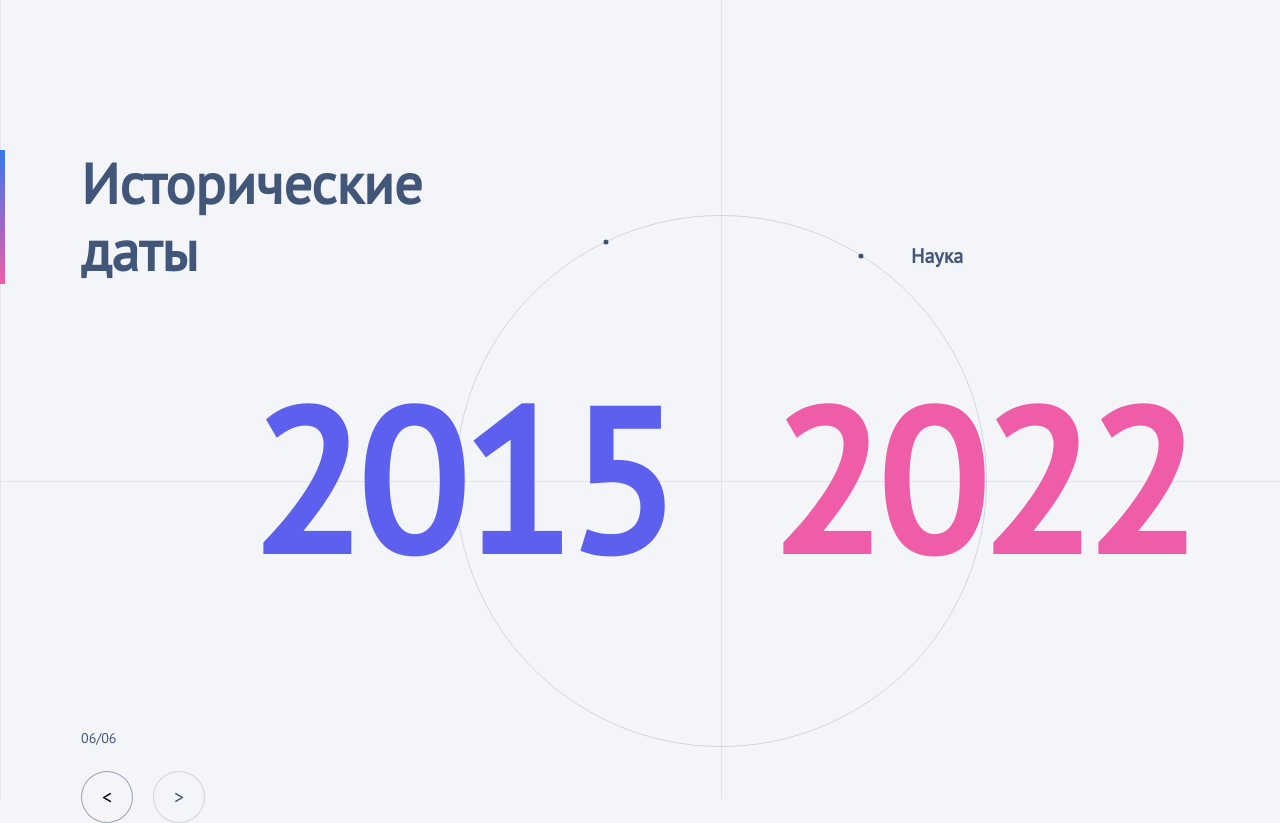
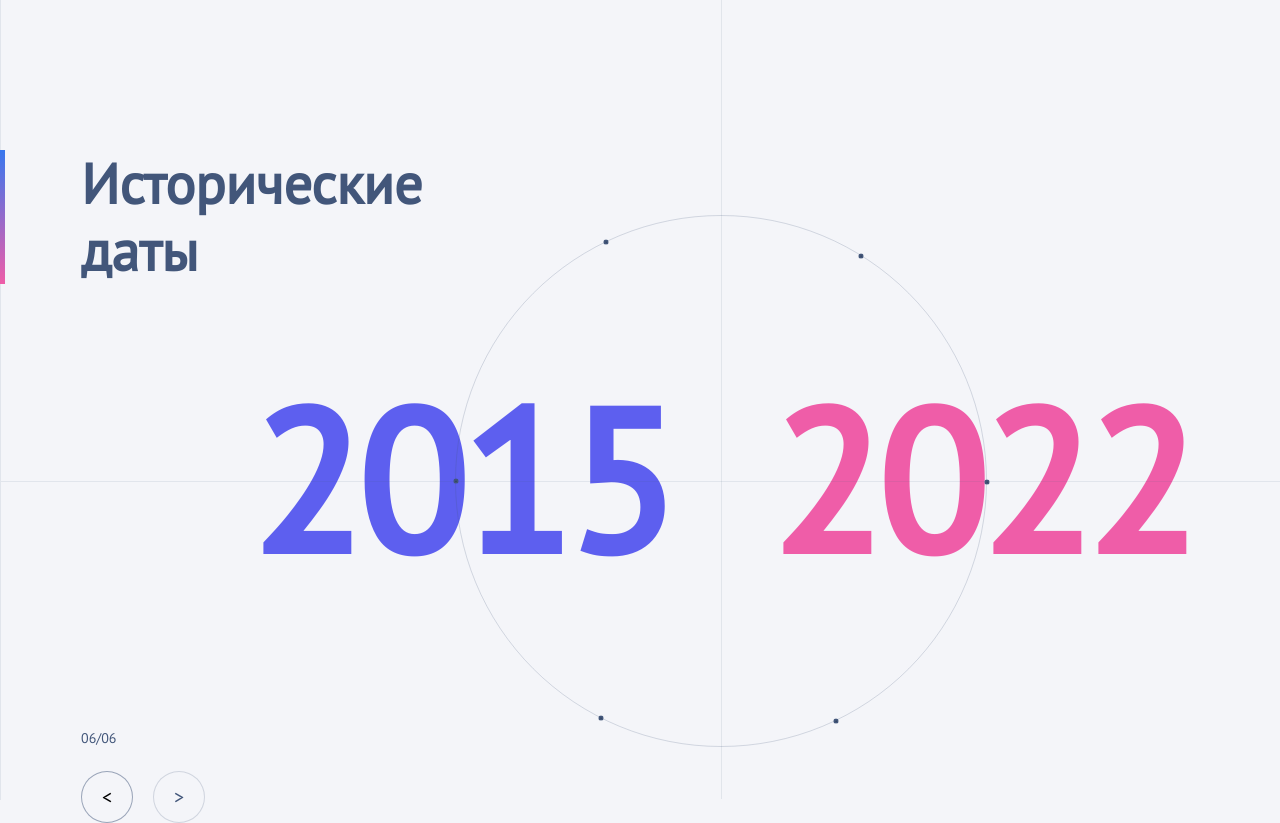
Before and after one commit to damnnou/test-history, a React (Create React App) app: page / in a window 1280 px wide. Shown: the top 823 px of the page. Built offline with nearby package versions, Linux system fonts and the light colour scheme.

Commit message:
position for all circle buttons

```diff
--- a/src/ui/MainCircle.tsx
+++ b/src/ui/MainCircle.tsx
@@ -1,4 +1,4 @@
-import React, { useRef } from "react";
+import React, { useRef, useState } from "react";
 import styled from "styled-components";
 import { colors } from "../styles/colors.ts";
 import CircleButton from "../features/CircleButton.tsx";
@@ -64,14 +64,61 @@ const CircleButtonCategory = styled.label`
 `;
 
 const MainCircle: React.FC = () => {
-    const activeCategory = {
-        id: 0,
+    const [selectedCategory, setSelectedCategory] = useState(0);
+
+    const categoriesList = [
+        {
+            id: 1,
+            name: "Технологии",
+            styles: {
+                left: "125px",
+            },
+        },
+        {
+            id: 2,
+            name: "Кино",
+            styles: {
+                top: "15px",
+                left: "380px",
+            },
+        },
+        {
+            id: 3,
+            name: "Литература",
+            styles: {
+                top: "240.5px",
+                right: "-25.5px",
+            },
+        },
+        {
+            id: 4,
+            name: "Театр",
+            styles: {
+                bottom: "0px",
+                right: "125px",
+            },
+        },
+        {
+            id: 5,
+            name: "Спорт",
+            styles: {
+                left: "120px",
+                bottom: "3px",
+            },
+        },
+        {
+            id: 6,
             name: "Наука",
-    };
+            styles: {
+                bottom: "240.5px",
+                left: "-25.5px",
+            },
+        },
+    ];
     const circleRef = useRef<HTMLDivElement | null>(null);
     const circleButtonRef = useRef<HTMLDivElement | null>(null);
 
-    const handleMove = () => {
+    const handleMove = (id) => {
         const circleButtonClass =
             "." + circleButtonRef.current?.className.split(" ")[0];
         gsap.to(circleRef.current, {
@@ -84,44 +131,33 @@ const MainCircle: React.FC = () => {
             duration: 0.5,
             ease: Power1.easeInOut,
         });
+        setSelectedCategory(
+            categoriesList.filter((category) => category.id === id)[0].id
+        );
     };
 
     return (
         <Cross>
             <Circle ref={circleRef}>
+                {categoriesList.map((category) => (
                     <CircleButtonWrapper
+                        key={category.id + category.name}
                         ref={circleButtonRef}
-                    onClick={handleMove}
-                    style={{
-                        position: "absolute",
-                        left: "125px",
-                    }}
-                >
-                    <CircleButton
-                        selected={false}
-                        animated
-                        value={activeCategory.id}
-                    ></CircleButton>
-                    {}
-                </CircleButtonWrapper>
-                <CircleButtonWrapper
-                    style={{
-                        position: "absolute",
-                        top: "15px",
-                        left: "380px",
-                    }}
+                        style={category.styles}
                     >
                         <CircleButton
                             animated
-                        selected={false}
-                        value={activeCategory.id}
-                    ></CircleButton>
-                    {activeCategory && (
+                            onClick={() => handleMove(category.id)}
+                            selected={selectedCategory === category.id}
+                            value={category.id}
+                        />
+                        {selectedCategory === category.id && (
                             <CircleButtonCategory>
-                            {activeCategory.name}
+                                {category.name}
                             </CircleButtonCategory>
                         )}
                     </CircleButtonWrapper>
+                ))}
             </Circle>
         </Cross>
     );
--- a/src/ui/YearsCounter.tsx
+++ b/src/ui/YearsCounter.tsx
@@ -13,7 +13,7 @@ const StyledContainer = styled.div`
     gap: 100px;
     left: 50%;
     transform: translateX(-50%);
-    z-index: 40;
+    z-index: -10;
     pointer-events: none;
     cursor: default;
 `;
```
Lines whose indentation alone changed are shown as unchanged.
